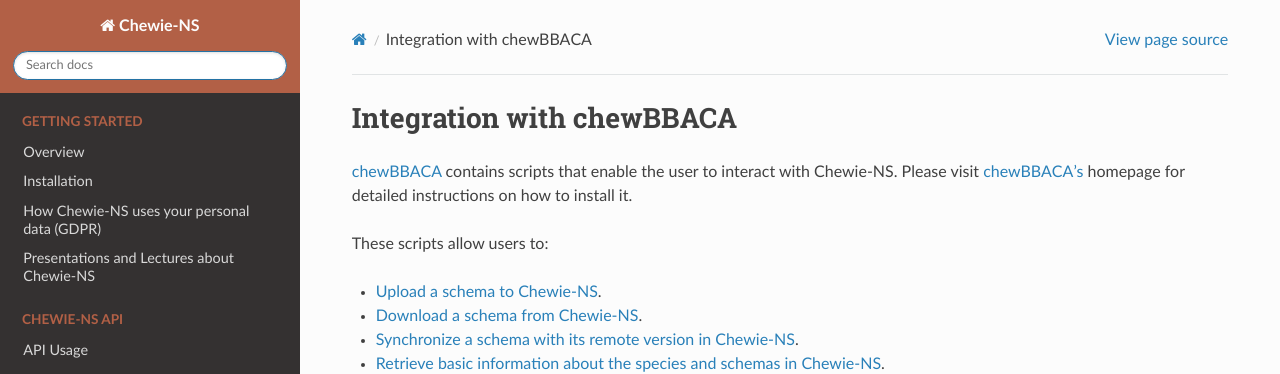
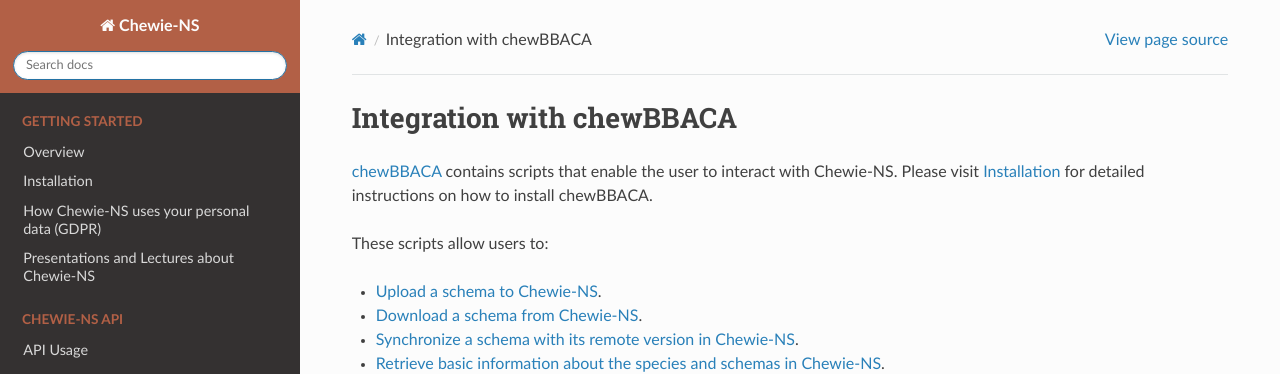
Before and after one commit to B-UMMI/Chewie-NS, a Sphinx documentation site: the page built from {{cookiecutter.directory_name}}/docs/user/chewbbaca.rst, in a window 1280 px wide. Shown: the top 374 px of the page. Built offline with Sphinx 7.4.7 and the Read the Docs theme 2.0.0, drawn with Linux system fonts in a browser that asks for light colours.

Commit message:
Updated link to page with instructions to install chewBBACA.

```diff
--- a/{{cookiecutter.directory_name}}/docs/user/chewbbaca.rst
+++ b/{{cookiecutter.directory_name}}/docs/user/chewbbaca.rst
@@ -2,8 +2,8 @@
 ==========================
 
 `chewBBACA <https://github.com/B-UMMI/chewBBACA>`_ contains scripts that enable the
-user to interact with Chewie-NS. Please visit `chewBBACA's <https://github.com/B-UMMI/chewBBACA>`_
-homepage for detailed instructions on how to install it.
+user to interact with Chewie-NS. Please visit `Installation <https://chewbbaca.readthedocs.io/en/latest/user/getting_started/installation.html>`_
+for detailed instructions on how to install chewBBACA.
 
 These scripts allow users to:
 
```
